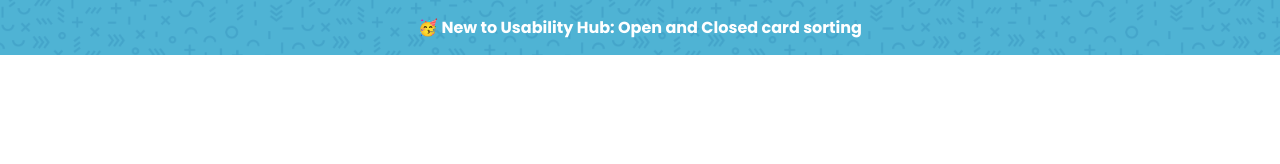
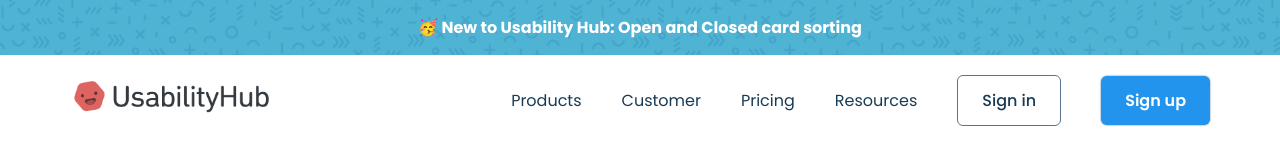
Before and after one commit to faridhussain/BaseLayout, a plain HTML site: page index.html in a window 1280 px wide. Drawn offline with Linux system fonts and the light colour scheme.

Commit message:
Created navbar

```diff
--- a/index.html
+++ b/index.html
@@ -27,7 +27,23 @@
       </div>
     </div>
 
-    <nav></nav>
+    <nav>
+      <div class="container navbar flex">
+        <a href="#" class="company-logo">
+          <img src="assets/asset 1.png" alt="company logo">
+        </a>
+        <div class="nav-links">
+          <ul class="flex">
+            <li><a href="#" class="hover-link">Products</a></li>
+            <li><a href="#" class="hover-link">Customer</a></li>
+            <li><a href="#" class="hover-link">Pricing</a></li>
+            <li><a href="#" class="hover-link">Resources</a></li>
+            <li><a href="#" class="hover-link secondary-button">Sign in</a></li>
+            <li><a href="#" class="hover-link primary-button">Sign up</a></li>
+          </ul>
+        </div>
+      </div>
+    </nav>
 
     <header></header>
 
--- a/style.css
+++ b/style.css
@@ -53,3 +53,55 @@ a{
     background-color: #4fb3d4;
     background-size: 300px;
 }
+.flex{
+    display: flex;
+    align-items: center;
+}
+ul{
+    list-style:none;
+}
+.navbar{
+    margin-top: 20px;
+    justify-content: space-between;
+}
+.company-logo img{
+    width: 200px;
+}
+.nav-links{
+    flex-basis: 730px;
+}
+.nav-links ul{
+    justify-content: end;
+    gap: 40px;
+}
+.hover-link{
+    color: var(--primary--text--color);
+    transition: 0.2s ease-out;
+}
+.hover-link:hover{
+    color: var(--accent-color);
+}
+.primary-button{
+    background-color: var(--accent-color);
+    border-radius: 6px;
+    font-weight: 600;
+    color: white !important;
+    padding: 12px 24px;
+    box-shadow: 0 0 2px var(--secondary--text--color);
+    transition: 0.2s ease-out;
+}
+.primary-button:hover{
+    background-color: var(--accent-color-dark);
+}
+.secondary-button{
+    border: 0.5px solid var(--secondary--text--color);
+    border-radius: 6px;
+    font-weight: 500;
+    color: var(--primary--text--color) !important;
+    padding: 12px 24px;
+    transition: 0.2s ease-out;
+}
+.secondary-button:hover{
+    border-color: var(--accent-color);
+    color: var(--accent-color) !important;
+}
```
